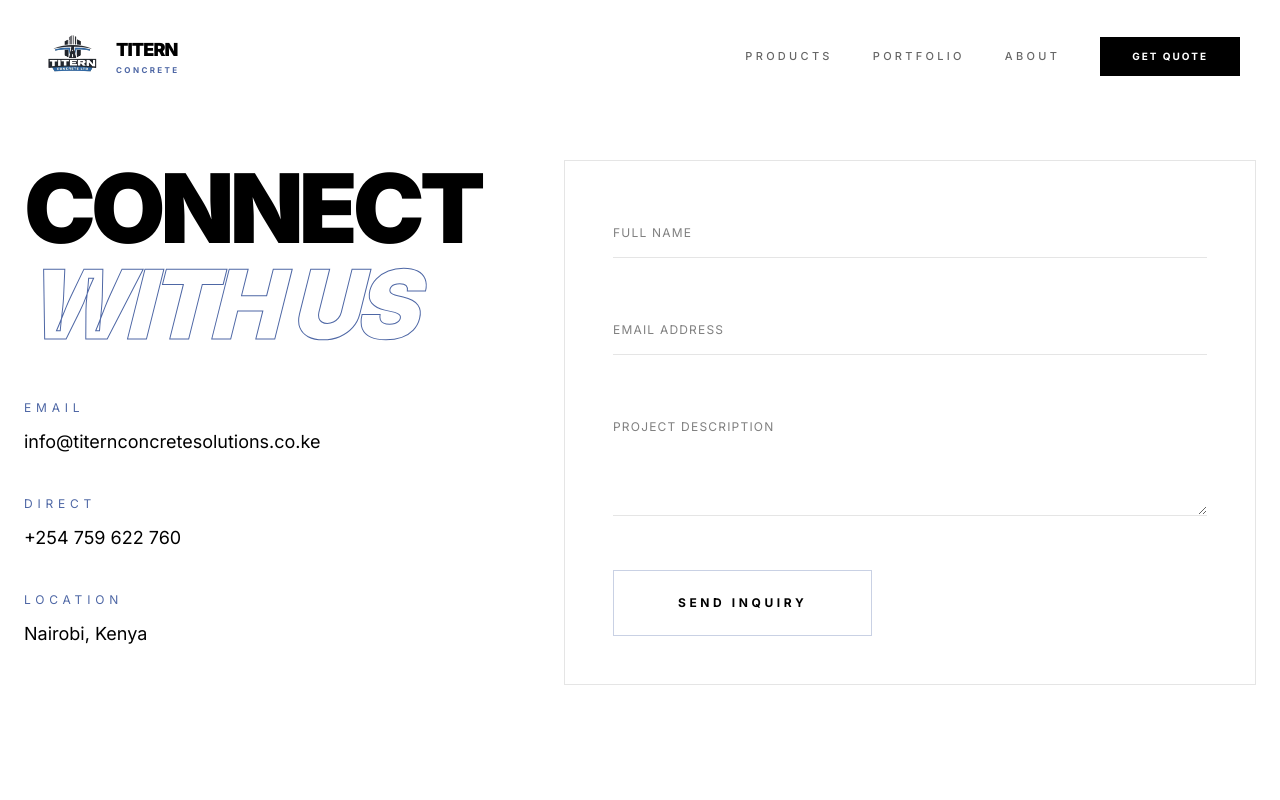
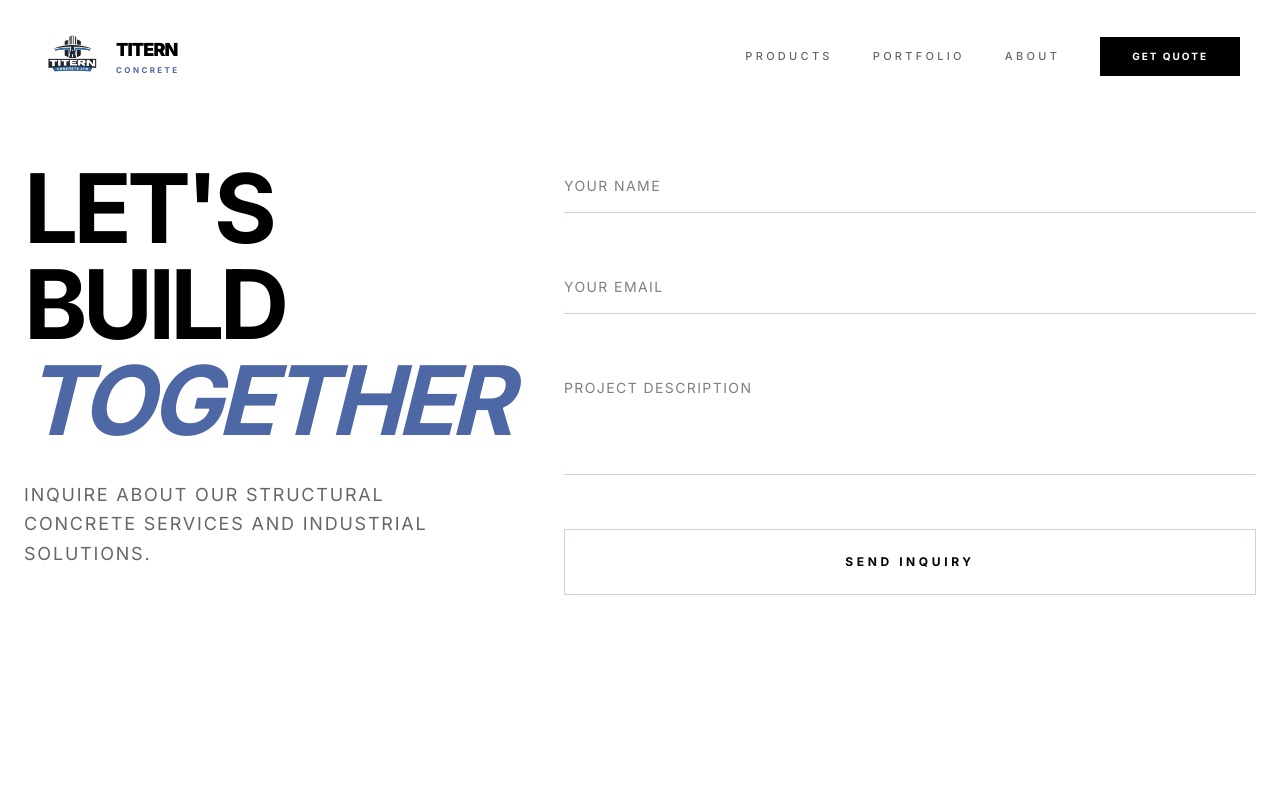
Before and after one commit to tracychemtai/titern, a Next.js app: page /contact in a window 1280 px wide. Shown: the top 800 px of the page. Built offline with nearby package versions, Linux system fonts and the light colour scheme.

Commit message:
hydration fix and resend email test

```diff
--- a/app/api/contact/route.ts
+++ b/app/api/contact/route.ts
@@ -1,29 +1,45 @@
-// app/api/contact/route.ts
 import { Resend } from 'resend';
 import { NextResponse } from 'next/server';
 
+// Initialize Resend with the API key from .env.local
 const resend = new Resend(process.env.RESEND_API_KEY);
 
 export async function POST(req: Request) {
   try {
+    // 1. Check if the API key exists
+    if (!process.env.RESEND_API_KEY) {
+      console.error("Missing RESEND_API_KEY in environment variables");
+      return NextResponse.json({ success: false, error: "Server configuration error" }, { status: 500 });
+    }
+
     const { name, email, description } = await req.json();
 
+    // 2. Send the email
     const data = await resend.emails.send({
-      from: 'Contact Form <onboarding@resend.dev>', // Use your verified domain in production
-      to: ['info@titernconcretesolutions.co.ke'],
-      subject: `New Inquiry from ${name}`,
-      replyTo: email,
+      from: 'Contact Form <onboarding@resend.dev>',
+      // For testing: This MUST be the email Tracy used to sign up for Resend
+      to: ['tracychemtai@gmail.com'],
+      replyTo: email, // This allows Tracy to reply directly to the user
+      subject: `New Inquiry: ${name}`,
       html: `
-        <h2>New Project Inquiry</h2>
-        <p><strong>Name:</strong> ${name}</p>
-        <p><strong>Email:</strong> ${email}</p>
-        <p><strong>Project Description:</strong></p>
-        <p>${description}</p>
+        <div style="font-family: sans-serif; padding: 20px; border: 1px solid #eee;">
+          <h2 style="color: #333;">New Project Inquiry</h2>
+          <p><strong>From:</strong> ${name}</p>
+          <p><strong>User Email:</strong> ${email}</p>
+          <hr />
+          <p><strong>Message:</strong></p>
+          <p style="white-space: pre-wrap;">${description}</p>
+        </div>
       `,
     });
 
     return NextResponse.json({ success: true, data });
-  } catch (error) {
-    return NextResponse.json({ success: false, error: 'Failed to send email' }, { status: 500 });
+
+  } catch (error: any) {
+    console.error("Resend API Error:", error);
+    return NextResponse.json({
+      success: false,
+      error: error.message || 'Failed to send email'
+    }, { status: 500 });
   }
 }
--- a/components/contact/ContactPage.tsx
+++ b/components/contact/ContactPage.tsx
@@ -8,9 +8,8 @@ export default function ContactPage() {
     email: "",
     description: "",
   });
-  const [status, setStatus] = useState<
-    "idle" | "loading" | "success" | "error"
-  >("idle");
+
+  const [status, setStatus] = useState<"idle" | "loading" | "success" | "error">("idle");
 
   const handleSubmit = async (e: React.FormEvent) => {
     e.preventDefault();
@@ -23,130 +22,97 @@ export default function ContactPage() {
         body: JSON.stringify(formData),
       });
 
-      if (res.ok) {
+      const result = await res.json();
+
+      if (res.ok && result.success) {
         setStatus("success");
         setFormData({ name: "", email: "", description: "" });
-      } else setStatus("error");
-    } catch {
+        // Optional: Reset status to idle after 5 seconds
+        setTimeout(() => setStatus("idle"), 5000);
+      } else {
+        console.error("Submission Error:", result.error);
+        setStatus("error");
+      }
+    } catch (err) {
+      console.error("Network Error:", err);
       setStatus("error");
     }
   };
 
   return (
-    <div className="min-h-screen pt-32 md:pt-40 pb-20 bg-[var(--background)] text-[var(--foreground)] transition-colors duration-500">
+    <div className="min-h-screen pt-32 md:pt-40 pb-20 bg-[var(--background)] text-[var(--foreground)]">
       <div className="container mx-auto px-6 grid lg:grid-cols-12 gap-16">
-        {/* Info */}
+
+        {/* Info Column */}
         <div className="lg:col-span-5">
-          <h1 className="text-5xl md:text-8xl font-black uppercase tracking-tighter mb-12">
-            Connect <br />
-            <span
-              className="text-transparent italic"
-              style={{ WebkitTextStroke: "1px var(--stroke-color)" }}
-            >
-              With Us
-            </span>
+          <h1 className="text-5xl md:text-8xl font-bold uppercase tracking-tighter mb-8">
+            Let's Build <br />
+            <span className="text-[var(--stroke-color)] italic">Together</span>
           </h1>
-
-          <div className="space-y-10">
-            {[
-              ["Email", "info@titernconcretesolutions.co.ke"],
-              ["Direct", "+254 759 622 760"],
-              ["Location", "Nairobi, Kenya"],
-            ].map(([label, value]) => (
-              <div key={label}>
-                <span className="uppercase tracking-[0.4em] text-xs block mb-3 text-[var(--stroke-color)]">
-                  {label}
-                </span>
-                <p className="text-lg hover:text-[var(--stroke-color)] transition-colors duration-300">
-                  {value}
+          <p className="text-lg text-[var(--foreground)]/60 max-w-md uppercase tracking-widest leading-relaxed">
+            Inquire about our structural concrete services and industrial solutions.
           </p>
         </div>
-            ))}
-          </div>
+
+        {/* Form Column */}
+        <div className="lg:col-span-7">
+          <form onSubmit={handleSubmit} className="space-y-12">
+
+            <div className="group relative">
+              <input
+                required
+                type="text"
+                placeholder="YOUR NAME"
+                value={formData.name}
+                onChange={(e) => setFormData({...formData, name: e.target.value})}
+                className="w-full bg-transparent border-b border-[var(--stroke-color)]/30 py-4 outline-none
+                focus:border-[var(--stroke-color)] transition-colors uppercase tracking-widest text-sm"
+              />
             </div>
 
-        {/* Form */}
-        <div
-          className="lg:col-span-7 p-8 sm:p-10 md:p-12 border border-[var(--card-border)]
-          bg-[color-mix(in srgb, var(--foreground) 4%, transparent)] transition-colors duration-500"
-        >
-          <form onSubmit={handleSubmit} className="space-y-12">
-            {["name", "email"].map((field) => (
-              <div key={field} className="group relative">
+            <div className="group relative">
               <input
                 required
-                  type={field === "email" ? "email" : "text"}
-                  placeholder={
-                    field === "email" ? "EMAIL ADDRESS" : "FULL NAME"
-                  }
-                  // eslint-disable-next-line @typescript-eslint/no-explicit-any
-                  value={(formData as any)[field]}
-                  onChange={(e) =>
-                    setFormData({ ...formData, [field]: e.target.value })
-                  }
-                  className="w-full bg-transparent border-b border-[var(--card-border)]
-                    py-4 outline-none uppercase text-xs tracking-widest
-                    transition-colors duration-300"
-                />
-                <span
-                  className="absolute bottom-0 left-0 w-0 h-px bg-[var(--stroke-color)]
-                  transition-all duration-500 group-focus-within:w-full"
+                type="email"
+                placeholder="YOUR EMAIL"
+                value={formData.email}
+                onChange={(e) => setFormData({...formData, email: e.target.value})}
+                className="w-full bg-transparent border-b border-[var(--stroke-color)]/30 py-4 outline-none
+                focus:border-[var(--stroke-color)] transition-colors uppercase tracking-widest text-sm"
               />
             </div>
-            ))}
 
             <div className="group relative">
               <textarea
                 required
-                rows={5}
+                rows={4}
                 placeholder="PROJECT DESCRIPTION"
                 value={formData.description}
-                onChange={(e) =>
-                  setFormData({ ...formData, description: e.target.value })
-                }
-                className="w-full bg-transparent border-b border-[var(--card-border)]
-                  py-4 outline-none uppercase text-xs tracking-widest resize-y
-                  transition-colors duration-300"
-              />
-              <span
-                className="absolute bottom-0 left-0 w-0 h-px bg-[var(--stroke-color)]
-                transition-all duration-500 group-focus-within:w-full"
+                onChange={(e) => setFormData({...formData, description: e.target.value})}
+                className="w-full bg-transparent border-b border-[var(--stroke-color)]/30 py-4 outline-none
+                focus:border-[var(--stroke-color)] transition-colors uppercase tracking-widest text-sm resize-none"
               />
             </div>
 
-            {/* SEND INQUIRY BUTTON — FIXED */}
+            <div className="flex flex-col gap-4">
               <button
                 disabled={status === "loading"}
-              className="group relative overflow-hidden px-14 sm:px-16 py-5 sm:py-6
-    border border-[var(--stroke-color)]/30
-    uppercase tracking-[0.3em] font-bold text-xs
-    text-[var(--foreground)]
-    transition-all duration-500"
+                className="group relative overflow-hidden px-16 py-6 border border-[var(--stroke-color)]/30
+                uppercase tracking-[0.3em] font-bold text-xs transition-all duration-500"
               >
-              {/* Text */}
-              <span
-                className="relative z-10
-      text-[var(--foreground)]
-      group-hover:text-white
-      transition-colors duration-500"
-              >
+                <span className="relative z-10 group-hover:text-black transition-colors duration-500">
                   {status === "loading" ? "Processing..." : "Send Inquiry"}
                 </span>
-
-              {/* Hover Fill */}
-              <div
-                className="absolute inset-0
-      bg-[var(--stroke-color)]
-      translate-y-full group-hover:translate-y-0
-      transition-transform duration-500 ease-out"
-              />
+                <div className="absolute inset-0 bg-[var(--stroke-color)] translate-y-full group-hover:translate-y-0 transition-transform duration-500" />
               </button>
 
               {status === "success" && (
-              <p className="text-[var(--stroke-color)] text-xs uppercase tracking-widest animate-pulse">
-                ✓ Inquiry received. Talk soon.
-              </p>
+                <p className="text-green-500 text-xs uppercase tracking-widest">✓ Message Sent Successfully</p>
               )}
+              {status === "error" && (
+                <p className="text-red-500 text-xs uppercase tracking-widest">✕ Error Sending Message</p>
+              )}
+            </div>
           </form>
         </div>
       </div>
```
Also changed, not shown: components/shared/Navbar.tsx (+6 -16 lines). Lines whose indentation alone changed are shown as unchanged.
